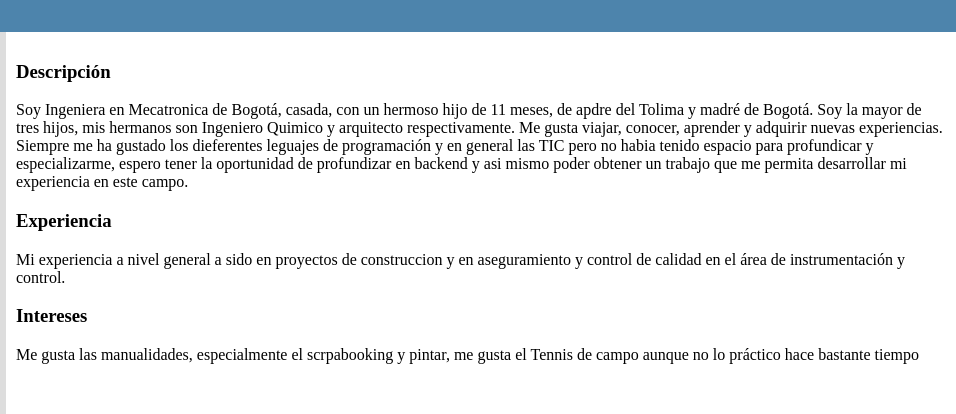
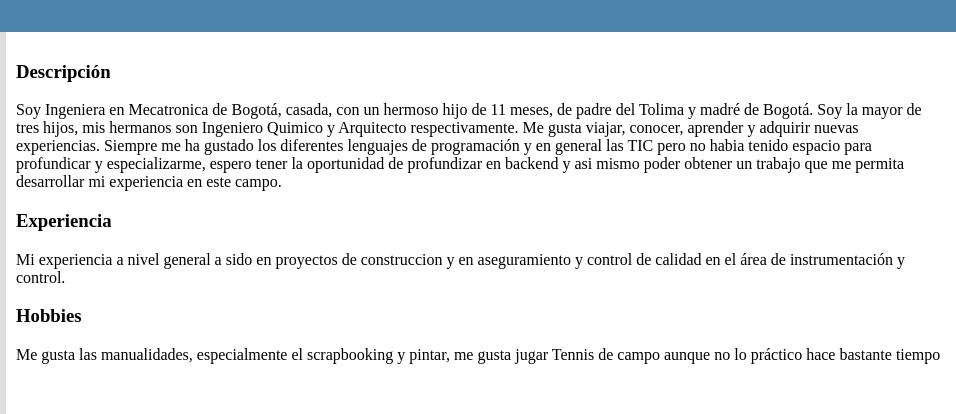
Before and after one commit to CarolinaChico/BiografiaGeneral, a plain HTML site: page index.html in a window 1280 px wide. Shown: the part 126-540 px from the top of the page, 324-1280 px from the left. Drawn offline with Linux system fonts and the light colour scheme.

Commit message:
Revision

```diff
--- a/index.html
+++ b/index.html
@@ -31,17 +31,17 @@
    <main>
     <h3>Descripción</h3>
 <article>
-    <p>Soy Ingeniera en Mecatronica de Bogotá, casada, con un hermoso hijo de 11 meses, de apdre del Tolima y madré de Bogotá. Soy la mayor de tres hijos, mis hermanos son Ingeniero Quimico y arquitecto respectivamente.
-Me gusta viajar, conocer, aprender y adquirir nuevas experiencias. Siempre me ha gustado los dieferentes leguajes de programación y en general las TIC pero no habia tenido espacio para profundicar y especializarme, espero
+    <p>Soy Ingeniera en Mecatronica de Bogotá, casada, con un hermoso hijo de 11 meses, de padre del Tolima y madré de Bogotá. Soy la mayor de tres hijos, mis hermanos son Ingeniero Quimico y Arquitecto respectivamente.
+Me gusta viajar, conocer, aprender y adquirir nuevas experiencias. Siempre me ha gustado los diferentes lenguajes de programación y en general las TIC pero no habia tenido espacio para profundicar y especializarme, espero
 tener la oportunidad de profundizar en backend y asi mismo poder obtener un trabajo que me permita desarrollar mi experiencia en este campo.
     </p>
     <h3>Experiencia</h3>
 <article>
     <p>Mi experiencia a nivel general a sido en proyectos de construccion y en aseguramiento y control de calidad en el área de instrumentación y control.</p>
 </article>
-    <h3>Intereses</h3>
+    <h3>Hobbies</h3>
 <article>
-    <p>Me gusta las manualidades, especialmente el scrpabooking y pintar, me gusta el Tennis de campo aunque no lo práctico hace bastante tiempo</p>
+    <p>Me gusta las manualidades, especialmente el scrapbooking y pintar, me gusta jugar Tennis de campo aunque no lo práctico hace bastante tiempo</p>
    </main>
 </div>
    <footer>
```
